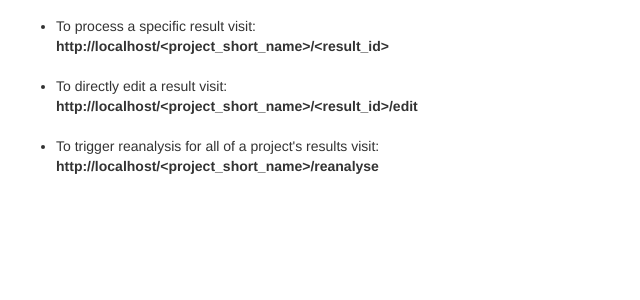
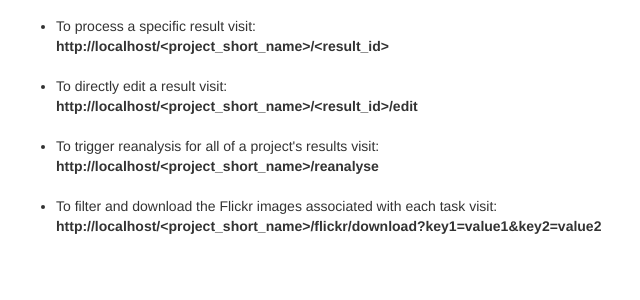
Before and after one commit to LibCrowds/libcrowds-analyst, a Flask app: page / in a window 1280 px wide. Shown: the part 221-521 px from the top of the page, without its empty margins (54-694 px from the left). Run offline with Flask 2, Linux system fonts and the light colour scheme; some libraries are stand-ins or nearby versions.

Commit message:
Add functionality for downloading task input

```diff
--- a/libcrowds_analyst/core.py
+++ b/libcrowds_analyst/core.py
@@ -2,6 +2,7 @@
 """Main module for libcrowds-analyst."""
 
 import os
+import pbclient
 from flask import Flask, request
 from flask_wtf.csrf import CsrfProtect
 from flask.ext.z3950 import Z3950Manager
@@ -12,6 +13,16 @@ from libcrowds_analyst import view, auth
 def create_app():
     """Application factory."""
     app = Flask(__name__)
+    configure_app(app)
+    setup_csrf(app)
+    setup_url_rules(app)
+    setup_auth(app)
+    setup_z3950_manager(app)
+    return app
+
+
+def configure_app(app):
+    """Configure the app."""
     app.config.from_object(default_settings)
     app.config.from_envvar('LIBCROWDS_ANALYST_SETTINGS', silent=True)
     if not os.environ.get('LIBCROWDS_ANALYST_SETTINGS'):  # pragma: no cover
@@ -19,11 +30,6 @@ def create_app():
         config_path = os.path.join(os.path.dirname(here), 'settings.py')
         if os.path.exists(config_path):
             app.config.from_pyfile(config_path)
-    setup_csrf(app)
-    setup_url_rules(app)
-    setup_auth(app)
-    setup_z3950_manager(app)
-    return app
 
 
 def setup_csrf(app):
@@ -33,12 +39,14 @@ def setup_csrf(app):
 
 
 def setup_url_rules(app):
-    """Setup URL rules"""
+    """Setup URL rules."""
     rules = {'/': view.index,
              '/<short_name>/': view.analyse_next_empty_result,
              '/<short_name>/<int:result_id>/': view.analyse_result,
              '/<short_name>/<int:result_id>/edit/': view.edit_result,
-             '/<short_name>/reanalyse/': view.reanalyse}
+             '/<short_name>/reanalyse/': view.reanalyse,
+             '/<short_name>/download/': view.prepare_zip,
+             '/<short_name>/download/<path:filename>': view.download_zip}
     for route, func in rules.items():
         app.add_url_rule(route, view_func=func, methods=['GET', 'POST'])
 
--- a/libcrowds_analyst/templates/edit_result.html
+++ b/libcrowds_analyst/templates/edit_result.html
@@ -2,6 +2,7 @@
 {% from '_helpers.html' import render_field %}
 
 {% block content %}
+    <p class="lead">Use the form below to directly edit the result in JSON format.</p>
     <form action="" method="post" name="login">
         {{ form.hidden_tag() }}
         {{ render_field(form.info, class="form-control prettify-json", rows="15") }}
--- a/libcrowds_analyst/templates/index.html
+++ b/libcrowds_analyst/templates/index.html
@@ -18,5 +18,8 @@
 
         <li>To trigger reanalysis for all of a project's results visit:<br>
         <strong>{{ request.base_url }}&lt;project_short_name&gt;/reanalyse</strong></li><br>
+
+        <li> To filter and download the Flickr images associated with each task visit:<br>
+        <strong>{{ request.base_url }}&lt;project_short_name&gt;/flickr/download?key1=value1&key2=value2</strong></li><br>
     </ul>
 {% endblock %}
--- a/libcrowds_analyst/view.py
+++ b/libcrowds_analyst/view.py
@@ -1,13 +1,16 @@
 # -*- coding: utf8 -*-
 """View module for libcrowds-analyst."""
 
+import os
 import json
 import enki
+import time
+import pbclient
 from redis import Redis
 from rq import Queue
 from flask import render_template, request, abort, flash, redirect, url_for
-from flask import current_app
-from libcrowds_analyst import analysis, auth, forms
+from flask import current_app, Response, send_from_directory
+from libcrowds_analyst import analysis, auth, forms, zip_builder
 
 
 queue = Queue('libcrowds_analyst', connection=Redis())
@@ -15,17 +18,17 @@ queue = Queue('libcrowds_analyst', connection=Redis())
 
 def _get_first_result(project_id, **kwargs):
     """Return a result or abort an exception is thrown."""
-    res = enki.pbclient.find_results(project_id, limit=1, all=1, **kwargs)
-    if isinstance(res, dict) and 'status_code' in res:  # pragma: no cover
-        abort(res['status_code'])
-    return res[0] if res else None
+    resp = pbclient.find_results(project_id, limit=1, all=1, **kwargs)
+    if isinstance(resp, dict) and 'status_code' in resp:  # pragma: no cover
+        abort(resp['status_code'])
+    return resp[0] if resp else None
 
 
 def _update_result(result):
-    """Update a result or abort if exception thrown."""
-    res = enki.pbclient.update_result(result)
-    if isinstance(res, dict) and 'status_code' in res:  # pragma: no cover
-        abort(res.status_code)
+    """Update a result or abort if an exception is thrown."""
+    resp = pbclient._update_result(result)
+    if isinstance(resp, dict) and 'status_code' in resp:  # pragma: no cover
+        abort(resp.status_code)
 
 
 def index():
@@ -45,7 +48,7 @@ def index():
             queue.enqueue(analyst_func, current_app.config['API_KEY'],
                           current_app.config['ENDPOINT'],
                           request.json['project_short_name'],
-                          request.json['task_id'])
+                          request.json['task_id'], timeout=600)
             return "OK"
         else:
             abort(404)
@@ -109,7 +112,7 @@ def edit_result(short_name, result_id):
     result = _get_first_result(e.project.id, id=result_id)
     if not result:  # pragma: no cover
         abort(404)
-    title = "Editing result {0}".format(result.id)
+
     form = forms.EditResultForm(request.form)
     if request.method == 'POST' and form.validate():
         result.info = json.loads(form.info.data)
@@ -118,6 +121,7 @@ def edit_result(short_name, result_id):
     elif request.method == 'POST' and not form.validate():  # pragma: no cover
         flash('Please correct the errors.', 'danger')
     form.info.data = json.dumps(result.info)
+    title = "Editing result {0}".format(result.id)
     return render_template('edit_result.html', form=form, title=title)
 
 
@@ -138,8 +142,47 @@ def reanalyse(short_name):
         for t in e.tasks:
             queue.enqueue(analyst_func, current_app.config['API_KEY'],
                           current_app.config['ENDPOINT'], short_name, t.id,
-                          sleep=sleep)
+                          sleep=sleep, timeout=3600)
         flash('''Results for {0} completed tasks will be reanalysed.
               '''.format(len(e.tasks)), 'success')
+    elif request.method == 'POST' and not form.validate():  # pragma: no cover
+        flash('Please correct the errors.', 'danger')
     return render_template('reanalyse.html', title="Reanalyse results",
                            project=e.project, form=form)
+
+
+def prepare_zip(short_name):
+    """View to prepare a zip file for download."""
+    try:
+        e = enki.Enki(current_app.config['API_KEY'],
+                      current_app.config['ENDPOINT'], short_name)
+    except enki.ProjectNotFound:  # pragma: no cover
+        abort(404)
+
+    form = forms.DownloadForm(request.form)
+    if request.method == 'POST' and form.validate():
+        importer = form.importer.data
+        task_ids = form.task_ids.data.split()
+        filename = '{0}_input_{1}.zip'.format(short_name, int(time.time()))
+        zip_path = os.path.join(current_app.config['ZIP_FOLDER'], filename)
+        queue.enqueue(zip_builder.build, current_app.config['API_KEY'],
+                      current_app.config['ENDPOINT'], zip_path, short_name,
+                      importer, task_ids, timeout=3600)
+        return redirect(url_for('.download_zip', filename=filename,
+                                short_name=e.project.short_name))
+
+    elif request.method == 'POST' and not form.validate():  # pragma: no cover
+        flash('Please correct the errors.', 'danger')
+
+    return render_template('prepare_zip.html', title="Download task input",
+                           project=e.project, form=form)
+
+
+def download_zip(short_name, filename):
+    """View to download a zip file."""
+    zip_path = os.path.join(current_app.config['ZIP_FOLDER'], filename)
+    zf = zip_builder.get_zip(zip_path)
+    if zf is not None:
+        return send_from_directory(current_app.config['ZIP_FOLDER'], filename, as_attachment=True)
+    return render_template('download_zip.html', title="Download task input",
+                           short_name=short_name, filename=filename)
--- a/settings_test.py
+++ b/settings_test.py
@@ -10,3 +10,5 @@ TESTING = True
 WTF_CSRF_ENABLED = False
 Z3950_DATABASES = {"loc": {"db": "Voyager", "host": "z3950.loc.gov",
                            "port": 7090}}
+Z3950_URL = ""
+ZIP_FOLDER = "/"
--- a/setup.py
+++ b/setup.py
@@ -6,7 +6,9 @@ requirements = [
     "Flask-Z3950>=0.3.0, <1.0",
     "rq>=0.6.0, <1.0",
     "Flask-WTF>=0.9.5, <1.0",
-    "enki>=1.0.3, <=2.0"
+    "enki>=1.0.3, <2.0",
+    "requests>=2.0.0, <3.0",
+    "rq-scheduler>=0.7.0, <1.0"
 ]
 
 setup_requirements = [
```
Also changed, not shown: libcrowds_analyst/default_settings.py (+7 -0 lines), libcrowds_analyst/forms.py (+8 -2 lines), libcrowds_analyst/templates/download_zip.html (added, +13 -0 lines), libcrowds_analyst/templates/prepare_zip.html (added, +14 -0 lines), libcrowds_analyst/templates/reanalyse.html (+8 -6 lines), libcrowds_analyst/zip_builder.py (added, +58 -0 lines), README.md, 2 other files. Lines whose indentation alone changed are shown as unchanged.
